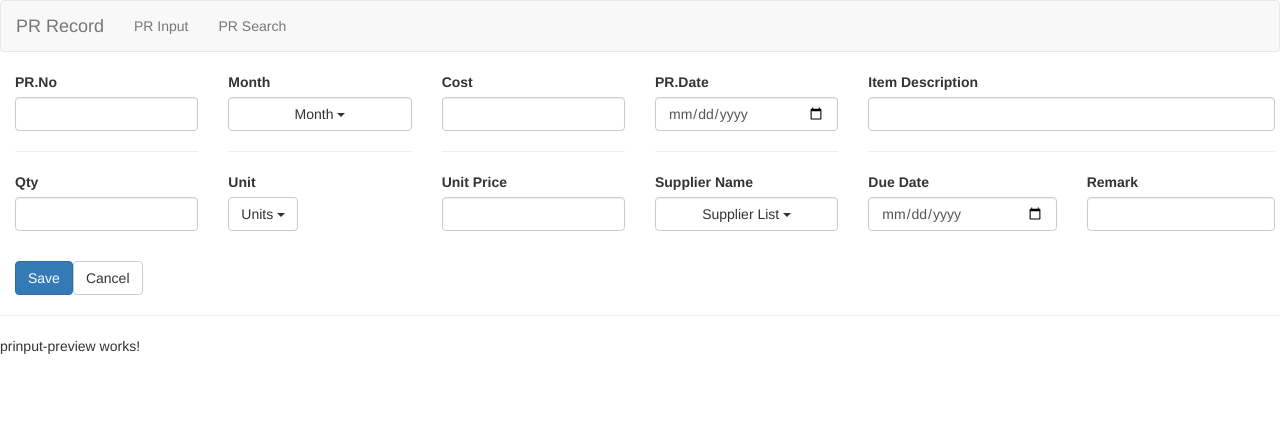
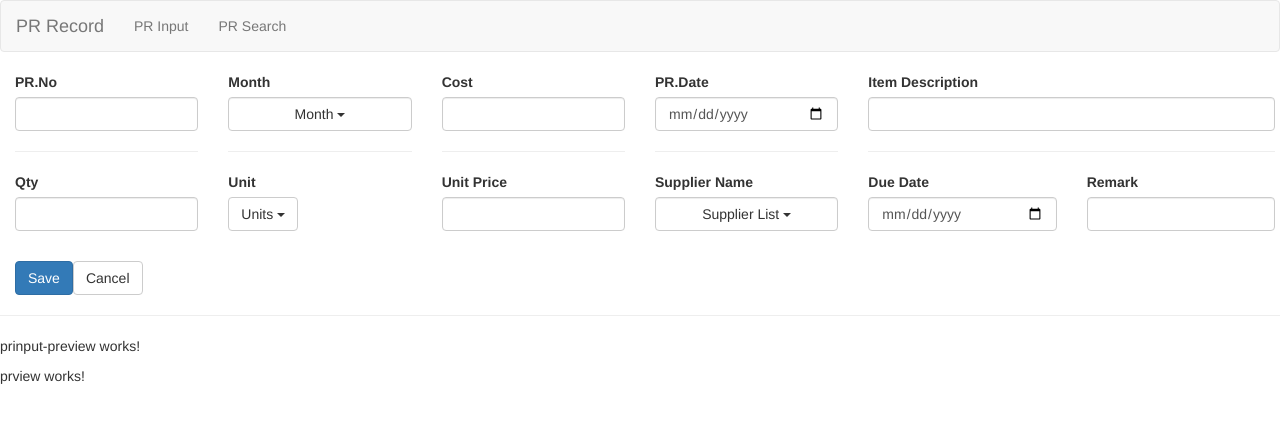
Before and after one commit to suwitsaengkaew/pr-record, an Angular app: page / in a window 1280 px wide. Shown: the top 422 px of the page. Built offline with nearby package versions, Linux system fonts and the light colour scheme.

Commit message:
20180820

```diff
--- a/src/app/app.component.html
+++ b/src/app/app.component.html
@@ -1,3 +1,3 @@
 <app-header (featureSelectedEmit)="onFeatureSelected($event)"></app-header>
 <app-prinput (onSaveDataEmit)="onSaveprData($event)"*ngIf="featureselect === 'prinput'"></app-prinput>
-<app-prview *ngIf="featureselect !== 'prinput'"></app-prview>
+<app-prview *ngIf="featureselect === 'prinput'"></app-prview>
```
